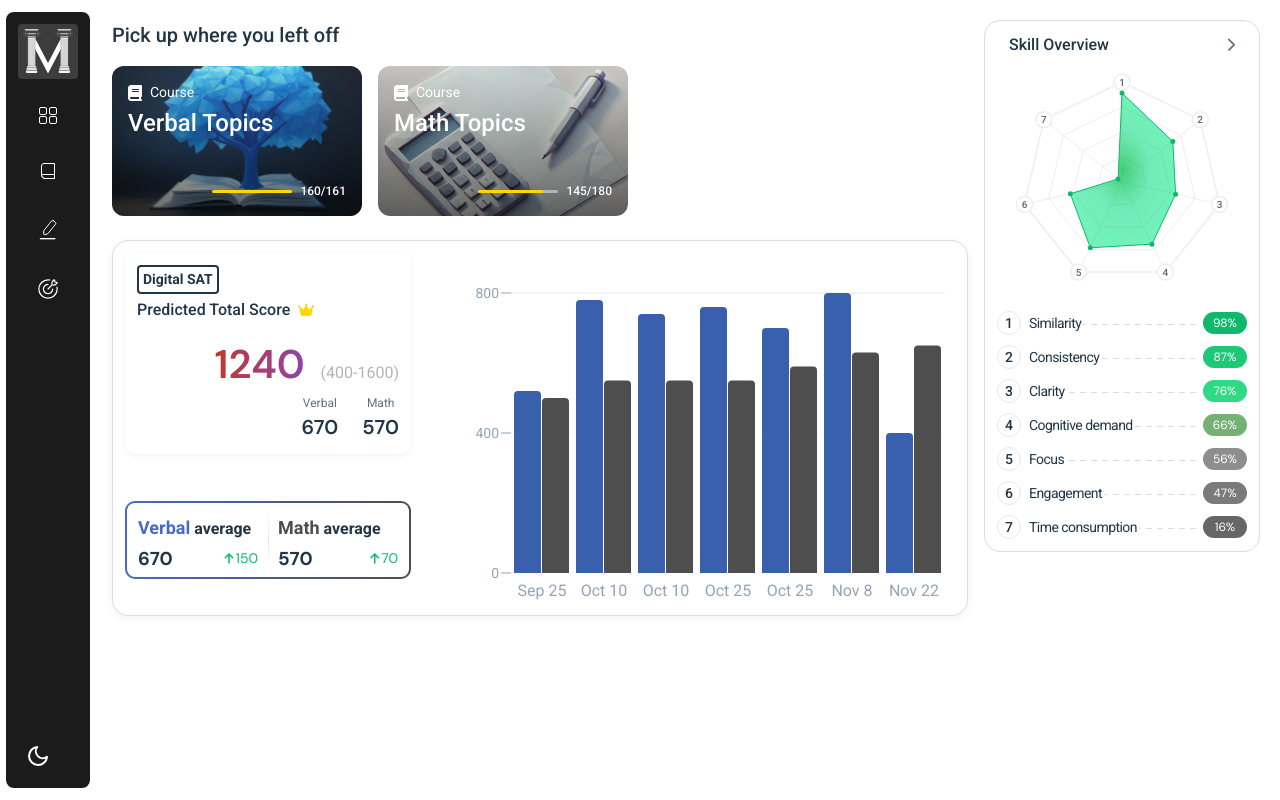
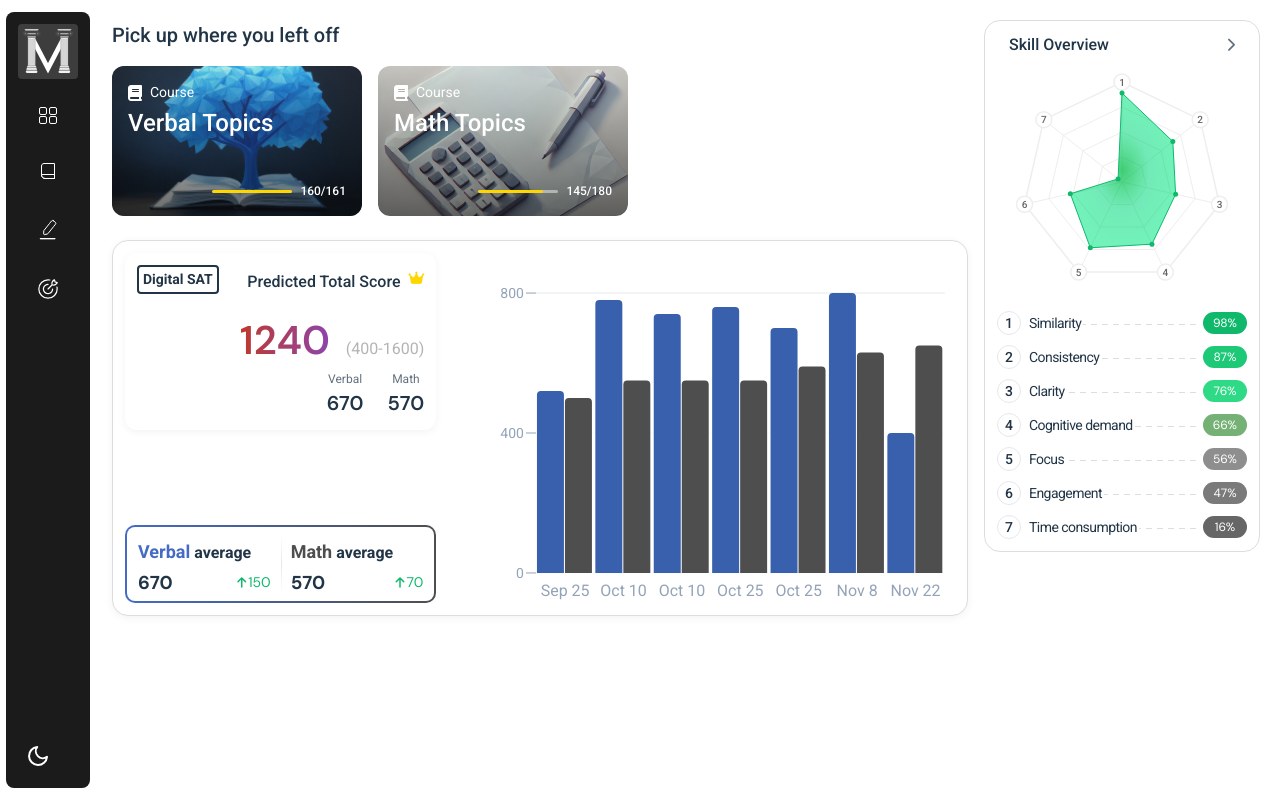
Before and after one commit to Orujhimaru/max_odyssey, a React (Vite) app: page / in a window 1280 px wide. Built offline with nearby package versions, Linux system fonts and the light colour scheme; a web font is replaced by a local one.

Commit message:
design: responsiveness mostly done till about 850px

```diff
--- a/src/components/ScoreColumnComponent/PredictedScore/PredictedScore.css
+++ b/src/components/ScoreColumnComponent/PredictedScore/PredictedScore.css
@@ -18,13 +18,13 @@
 }
 
 .score-header h3 {
-  margin-bottom: auto;
   font-size: 16px;
   color: var(--text-primary);
   font-weight: 500;
   display: flex;
-  align-items: center;
+  /* align-items: baseline; */
   gap: 8px;
+  line-height: 21px;
 }
 
 .score-header h3 i {
@@ -156,6 +156,14 @@
   }
 }
 
+.score-header-flex {
+  display: flex;
+  justify-content: space-between;
+  flex-wrap: wrap;
+  gap: 8px;
+  align-items: center;
+}
+
 /* @media (max-width: 1144px) {
   .predicted-score-container {
     width: fit-content;
--- a/src/components/ScoreColumnComponent/PredictedScore/PredictedScore.jsx
+++ b/src/components/ScoreColumnComponent/PredictedScore/PredictedScore.jsx
@@ -13,7 +13,7 @@ const PredictedScore = ({ verbalScore, mathScore }) => {
     <div className="predicted-score-container">
       <div className="score-header">
         <div className="score-header-gap">
-          <div>
+          <div className="score-header-flex">
             <div className="digital-sat">Digital SAT</div>
 
             <h3>
--- a/src/components/ScoreColumnComponent/ScoreBox/ScoreBox.css
+++ b/src/components/ScoreColumnComponent/ScoreBox/ScoreBox.css
@@ -47,11 +47,12 @@ span.score-box-title-type.math {
 }
 
 .score-boxes {
+  width: 100%;
   display: flex;
   justify-content: flex-end;
   align-items: baseline;
   gap: 0;
-  margin-bottom: 24px;
+  /* margin-bottom: 24px; */
   position: relative;
   padding: 2px;
   border-radius: 10px;
@@ -75,7 +76,7 @@ span.score-box-title-type.math {
   padding: 10px;
   box-shadow: none;
   border: none;
-  width: 140px;
+  /* width: 140px; */
 }
 
 /* Remove hover effects from individual boxes */
@@ -86,11 +87,13 @@ span.score-box-title-type.math {
 
 /* Add divider between boxes */
 .score-box.verbal {
+  flex: 1;
   border-top-left-radius: 8px;
   border-bottom-left-radius: 8px;
 }
 
 .score-box.math {
+  flex: 1;
   border-top-right-radius: 8px;
   border-bottom-right-radius: 8px;
   position: relative;
@@ -119,7 +122,7 @@ span.score-box-title-type.math {
 .score-box.verbal {
   border-color: #456bc4; /* Border color for verbal */
   gap: 10px;
-  width: 140px;
+  /* width: 140px; */
 }
 .score-box.verbal h2 {
   font-size: 16px;
@@ -128,7 +131,7 @@ span.score-box-title-type.math {
   font-size: 16px;
 }
 .score-box.math {
-  width: 140px;
+  /* width: 140px; */
   gap: 10px;
   border-color: var(--math-color);
 }
--- a/src/components/ScoreColumnComponent/ScoreColumnGraph/ScoreColumn.css
+++ b/src/components/ScoreColumnComponent/ScoreColumnGraph/ScoreColumn.css
@@ -183,9 +183,17 @@ path[class="recharts-rectangle recharts-tooltip-cursor"] {
   flex-direction: column;
   justify-content: space-between;
   gap: 24px;
+  width: 60%;
+  max-width: 450px;
 }
 
 @media (max-width: 1044px) {
+  .score-boxes-container {
+    flex-direction: row;
+    width: 100%;
+    align-items: flex-end;
+    max-width: none;
+  }
   /* tspan {
     font-size: 14px;
   } */
@@ -201,5 +209,10 @@ path[class="recharts-rectangle recharts-tooltip-cursor"] {
     transform: translateX(-50px);
   }
 }
-@media (max-width: 800px) {
+@media (max-width: 890px) {
+  .score-boxes-container {
+    flex-direction: column;
+    width: 100%;
+    align-items: flex-end;
+  }
 }
```
